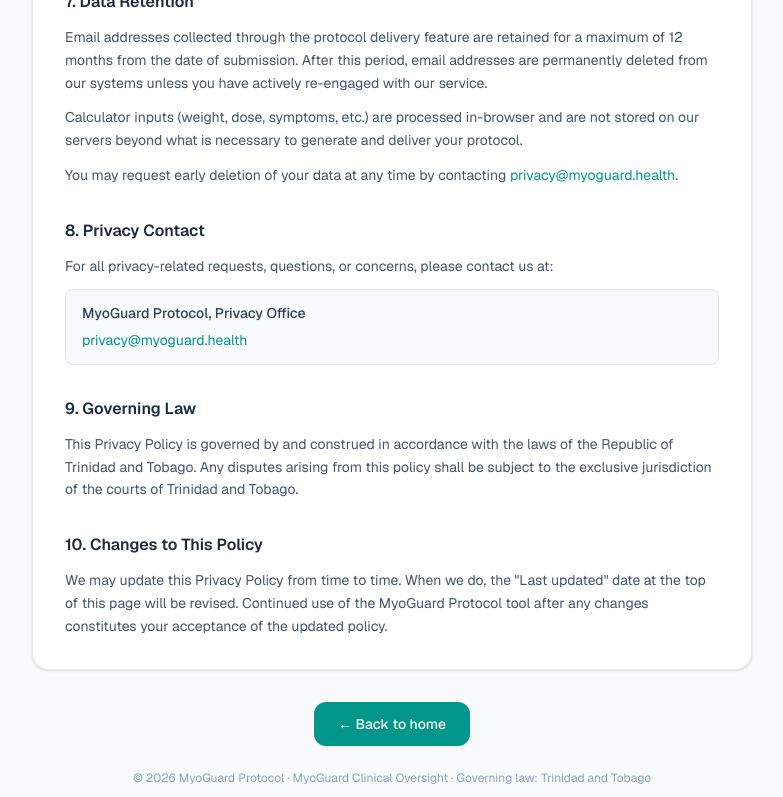
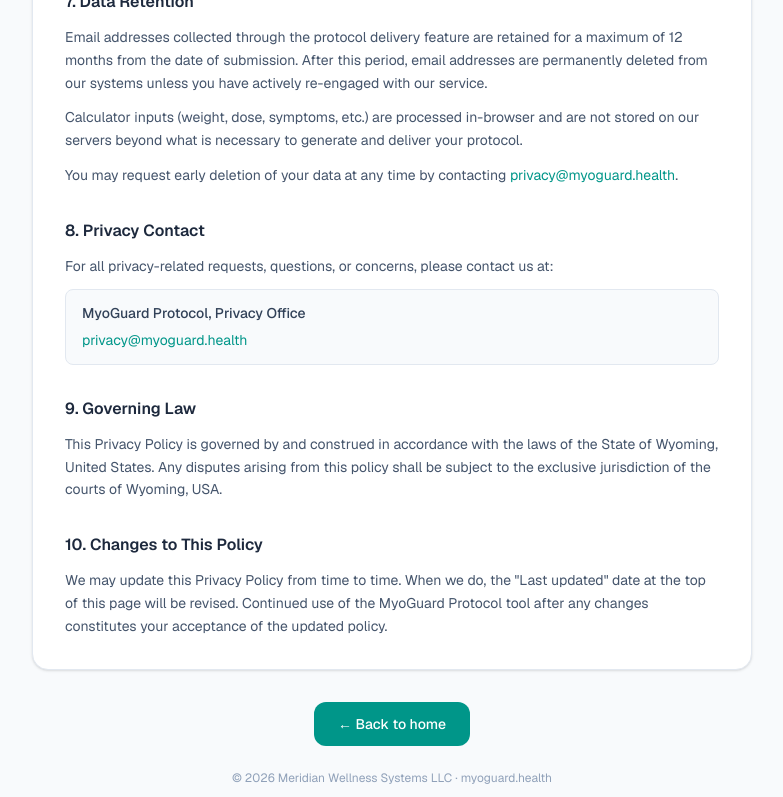
Before and after one commit to MyoGuardProtocol/myoguard-web, a Next.js app: page /privacy in a window 1280 px wide. Shown: the part 2000-2797 px from the top of the page, without its empty margins (248-1031 px from the left). Built offline with nearby package versions, Linux system fonts and the light colour scheme.

Commit message:
fix: update governing law to Wyoming USA, Meridian Wellness Systems LLC throughout

```diff
--- a/app/privacy/page.tsx
+++ b/app/privacy/page.tsx
@@ -20,7 +20,7 @@
       <div className="max-w-3xl mx-auto px-6 py-10">
         <div className="mb-8">
           <h1 className="text-3xl font-bold text-slate-800">Privacy Policy</h1>
-          <p className="text-sm text-slate-500 mt-2">Last updated: March 2026 · Governing law: Trinidad and Tobago</p>
+          <p className="text-sm text-slate-500 mt-2">Last updated: April 2026 · Governing law: Wyoming, USA</p>
         </div>
 
         <div className="bg-white rounded-2xl border border-slate-200 shadow-sm p-8 space-y-8 text-sm text-slate-600 leading-relaxed">
@@ -149,7 +149,7 @@
           <section>
             <h2 className="text-base font-semibold text-slate-800 mb-3">9. Governing Law</h2>
             <p>
-              This Privacy Policy is governed by and construed in accordance with the laws of the Republic of Trinidad and Tobago. Any disputes arising from this policy shall be subject to the exclusive jurisdiction of the courts of Trinidad and Tobago.
+              This Privacy Policy is governed by and construed in accordance with the laws of the State of Wyoming, United States. Any disputes arising from this policy shall be subject to the exclusive jurisdiction of the courts of Wyoming, USA.
             </p>
           </section>
 
@@ -174,7 +174,7 @@
         </div>
 
         <p className="mt-6 text-xs text-slate-400 text-center">
-          © 2026 MyoGuard Protocol · MyoGuard Clinical Oversight · Governing law: Trinidad and Tobago
+          © 2026 Meridian Wellness Systems LLC · myoguard.health
         </p>
       </div>
     </main>
--- a/app/terms/page.tsx
+++ b/app/terms/page.tsx
@@ -21,7 +21,7 @@
       <div className="max-w-3xl mx-auto px-6 py-10">
         <div className="mb-8">
           <h1 className="text-3xl font-bold text-slate-800">Terms of Use</h1>
-          <p className="text-sm text-slate-500 mt-2">Last updated: April 2026 · Governing law: Trinidad and Tobago</p>
+          <p className="text-sm text-slate-500 mt-2">Last updated: April 2026 · Governing law: Wyoming, USA</p>
         </div>
 
         <div className="bg-white rounded-2xl border border-slate-200 shadow-sm p-8 space-y-8 text-sm text-slate-600 leading-relaxed">
@@ -143,7 +143,7 @@
           <section>
             <h2 className="text-base font-semibold text-slate-800 mb-3">8. Governing Law and Jurisdiction</h2>
             <p className="mb-3">
-              These Terms are governed by and construed in accordance with the laws of the <span className="font-medium text-slate-700">Republic of Trinidad and Tobago</span>, without regard to its conflict of law provisions. Any dispute arising out of or in connection with these Terms shall be subject to the exclusive jurisdiction of the courts of Trinidad and Tobago.
+              These Terms are governed by and construed in accordance with the laws of the <span className="font-medium text-slate-700">State of Wyoming, United States</span>, without regard to its conflict of law provisions. Any dispute arising out of or in connection with these Terms shall be subject to the exclusive jurisdiction of the courts of Wyoming, USA.
             </p>
             <p>
               Notwithstanding the foregoing, MyoGuard Protocol acknowledges applicable international data protection and consumer protection regulations where required by law, including GDPR (EU/EEA users) and CCPA (California users). Where a conflict exists between these Terms and mandatory local law, local law shall prevail to the extent required.
@@ -161,7 +161,7 @@
               <p className="mt-1">
                 <a href="mailto:docb@myoguard.health" className="text-teal-600 hover:underline">docb@myoguard.health</a>
               </p>
-              <p className="mt-1 text-slate-500">Meridian Health Holding · Trinidad and Tobago</p>
+              <p className="mt-1 text-slate-500">Meridian Wellness Systems LLC · 30 N Gould St, STE R, Sheridan, WY 82801</p>
             </div>
           </section>
 
@@ -186,7 +186,7 @@
         </div>
 
         <p className="mt-6 text-xs text-slate-400 text-center">
-          © 2026 MyoGuard Protocol · MyoGuard Clinical Oversight · Governing law: Trinidad and Tobago
+          © 2026 Meridian Wellness Systems LLC · myoguard.health
         </p>
       </div>
     </main>
```
